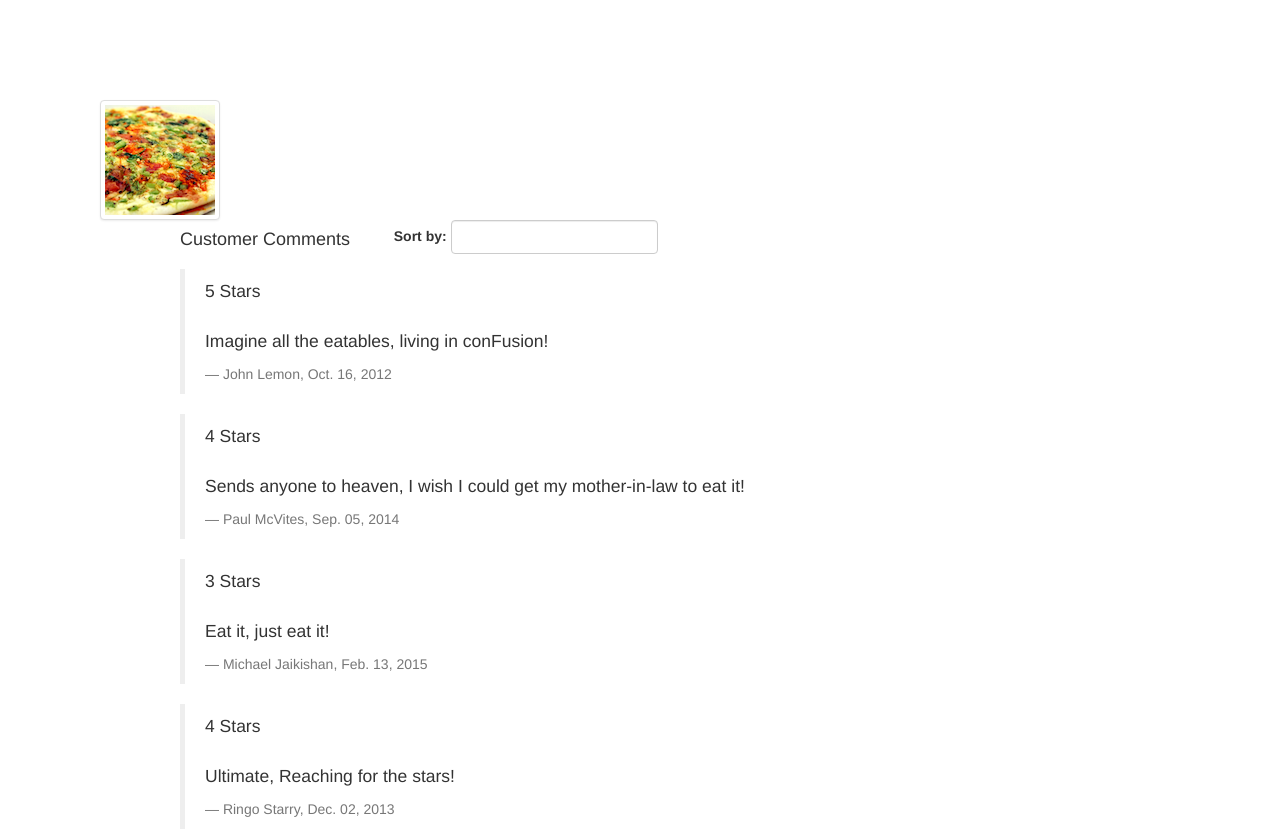
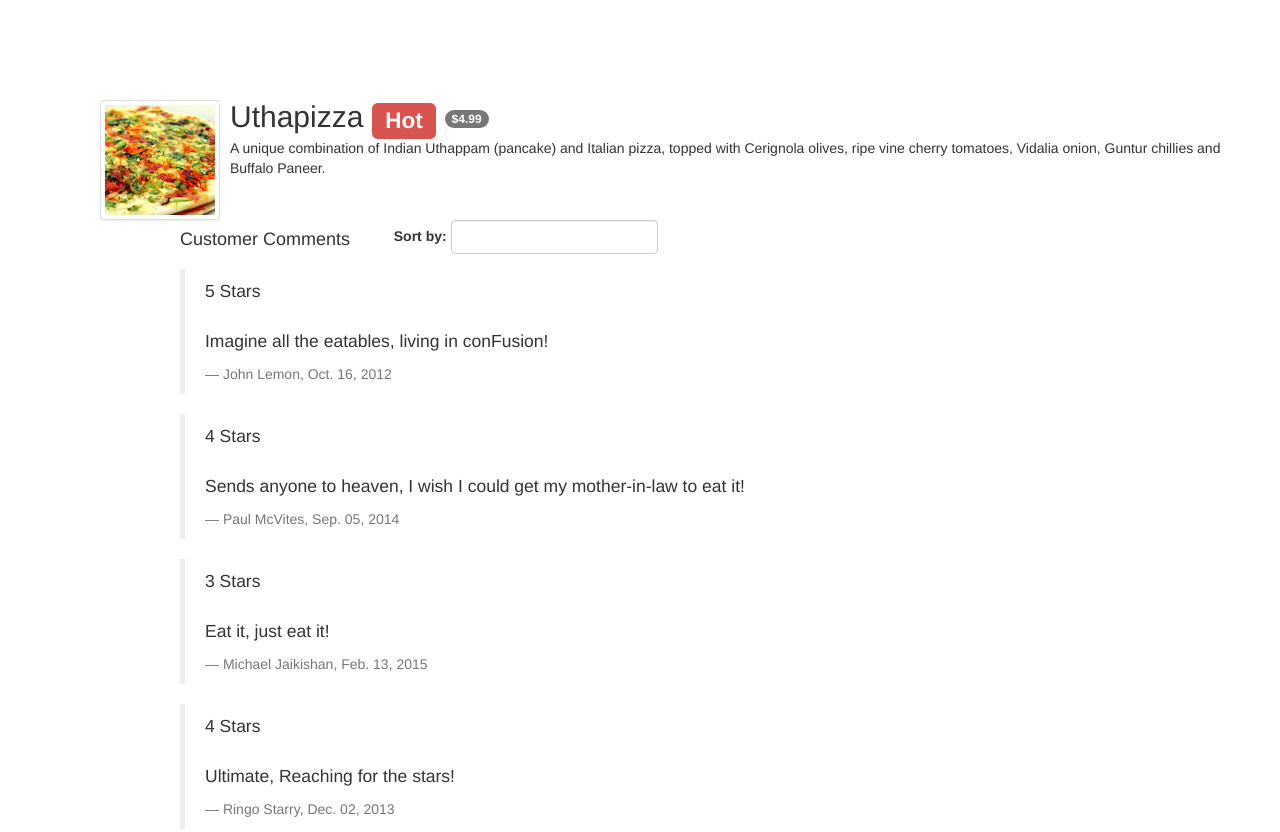
Before and after one commit to jeanlucthumm/Coursera, a website: page Introduction to AngularJS/week1/conFusion/app/dishdetail.html in a window 1280 px wide. Shown: the top 832 px of the page. Drawn offline with nearby package versions, Linux system fonts and the light colour scheme.

Commit message:
Create dishdetail header

```diff
--- a/Introduction to AngularJS/week1/conFusion/app/dishdetail.html
+++ b/Introduction to AngularJS/week1/conFusion/app/dishdetail.html
@@ -31,6 +31,13 @@
       <div class="container">
         <div class="media-left media-middle">
           <img class="media-object img-thumbnail" ng-src={{dc.dish.image}} alt="Uthappizza"/>
+        </div>
+        <div class="media-body">
+          <h2 class="media-heading">{{dc.dish.name}}
+            <span class="label label-danger">{{dc.dish.label}}</span>
+            <span class="badge">{{dc.dish.price | currency}}</span>
+          </h2>
+          <p>{{dc.dish.description}}</p>
         </div>
       </div>
     </div>
```
